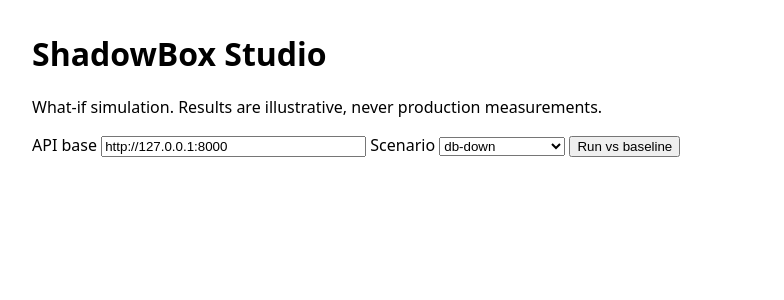
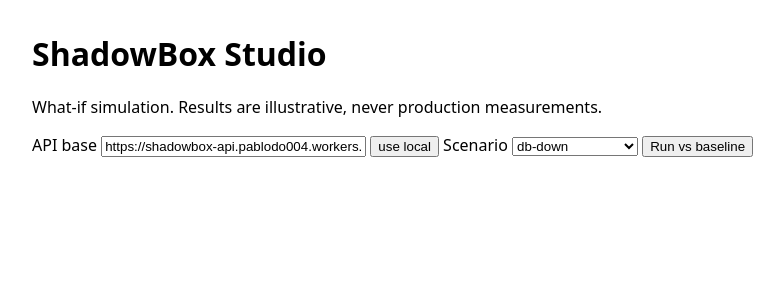
Before and after one commit to Pa004/shadowBox, a React (Vite) app in the folder apps/studio/: page / in a window 1280 px wide. Shown: the top 300 px of the page, without its empty margins (158-942 px from the left). Built offline with nearby package versions, Linux system fonts and the light colour scheme.

Commit message:
feat(studio): default API base to live worker

```diff
--- a/apps/studio/src/App.tsx
+++ b/apps/studio/src/App.tsx
@@ -4,8 +4,10 @@ import { MODEL, SCENARIOS } from "./fixtures";
 import { activeFaults, failuresUpTo, renderGraph } from "./graph";
 import type cytoscape from "cytoscape";
 
+export const DEFAULT_API_BASE = "https://shadowbox-api.pablodo004.workers.dev";
+
 export default function App() {
-  const [base, setBase] = useState("http://127.0.0.1:8000");
+  const [base, setBase] = useState(DEFAULT_API_BASE);
   const [scenarioName, setScenarioName] = useState("db-down");
   const [baseline, setBaseline] = useState<Report | null>(null);
   const [report, setReport] = useState<Report | null>(null);
@@ -53,6 +55,7 @@ export default function App() {
       <h1>ShadowBox Studio</h1>
       <p>What-if simulation. Results are illustrative, never production measurements.</p>
       <label>API base <input value={base} onChange={(e) => setBase(e.target.value)} size={30} /></label>{" "}
+      <button onClick={() => setBase("http://127.0.0.1:8000")}>use local</button>{" "}
       <label>Scenario{" "}
         <select value={scenarioName} onChange={(e) => setScenarioName(e.target.value)}>
           {SCENARIOS.map((s) => <option key={s.name} value={s.name}>{s.name}</option>)}
```
